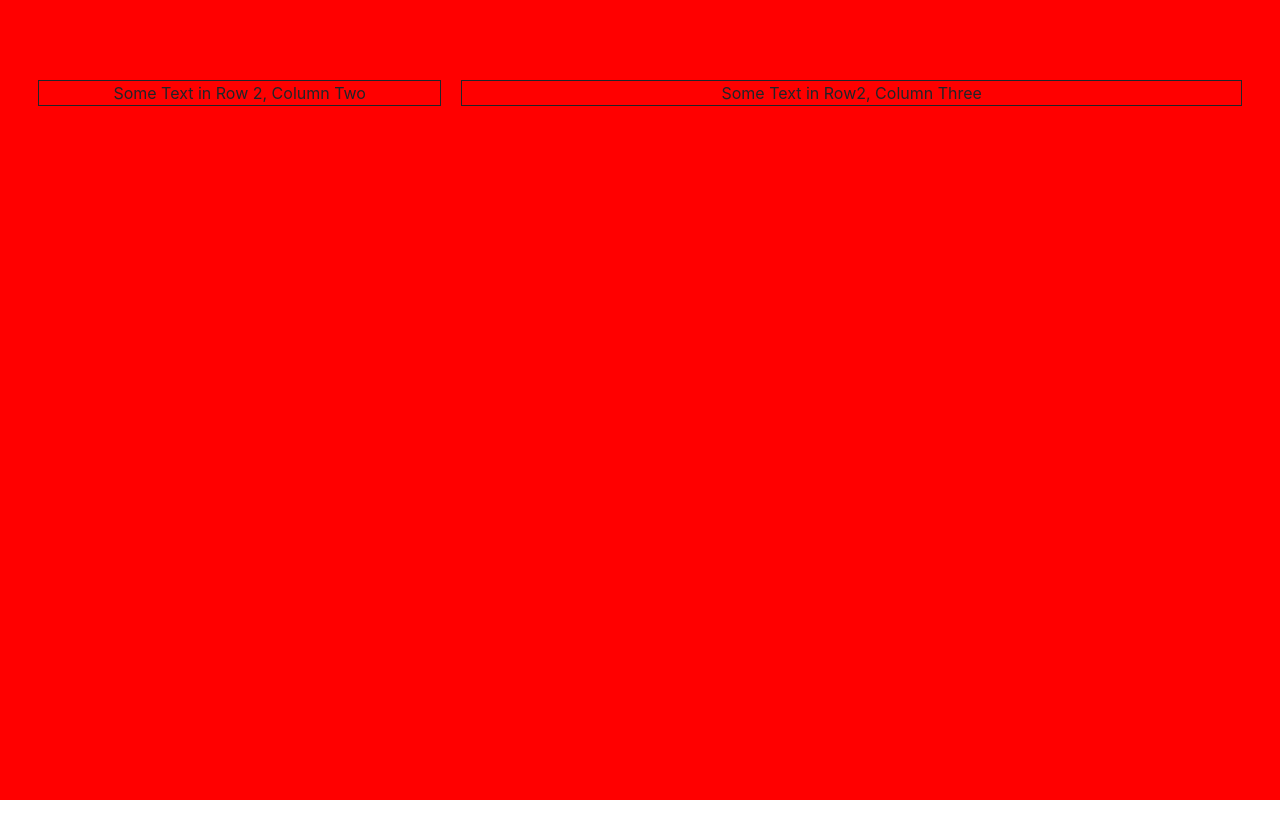
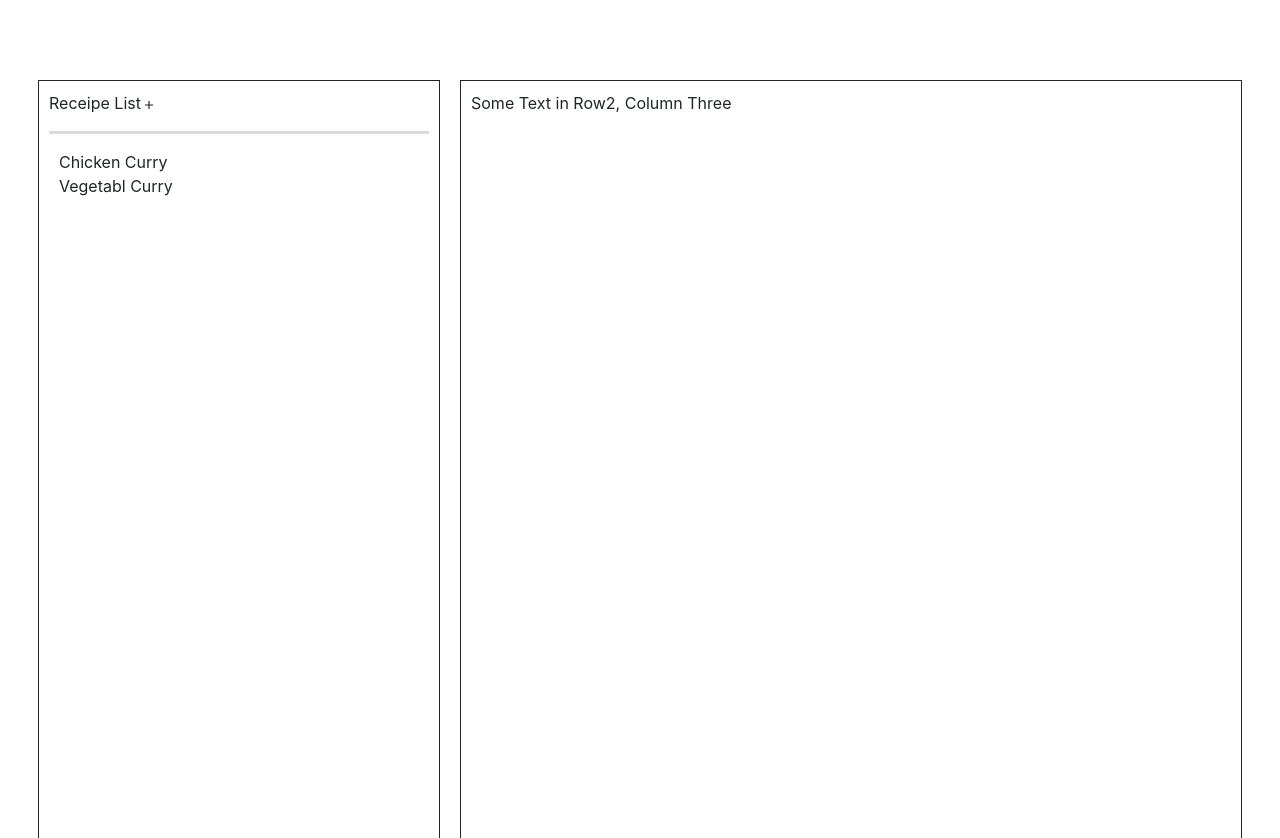
Before and after one commit to mankar246/receipe, a React (Create React App) app: page /receipe in a window 1280 px wide. Shown: the top 838 px of the page. Before the commit the page ends 800 px from the top, so only its background shows below. Built offline with nearby package versions, Linux system fonts and the light colour scheme.

Commit message:
React Redux post list

```diff
--- a/package.json
+++ b/package.json
@@ -7,7 +7,9 @@
     "@testing-library/jest-dom": "^5.17.0",
     "@testing-library/react": "^13.4.0",
     "@testing-library/user-event": "^13.5.0",
+    "bootstrap": "^5.3.2",
     "react": "^18.2.0",
+    "react-bootstrap": "^2.9.1",
     "react-dom": "^18.2.0",
     "react-icons": "^4.12.0",
     "react-redux": "^8.1.3",
--- a/src/App.js
+++ b/src/App.js
@@ -7,6 +7,7 @@ import { AddUser } from "./features/users/AddUser";
 import { EditUser } from "./features/users/EditUsers";
 import { Receipe } from "./features/receipe/Receipe";
 import Home from "./pages/Home";
+import { PostsList } from "./features/posts/PostsList";
 
 function App(id) {
   return (
@@ -18,6 +19,7 @@ function App(id) {
         <Route path="/add-user" element={<AddUser />}></Route>
         <Route path="/edit-user/:id" element={<EditUser />}></Route>
         <Route path="/receipe" element={<Receipe />}></Route>
+        <Route path="/postslist" element={<PostsList />}></Route>
       </Routes>
     </Router>
   );
--- /dev/null
+++ b/src/app/store.js
@@ -0,0 +1,9 @@
+import { configureStore } from "@reduxjs/toolkit";
+
+import postsReducer from "../features/posts/postsSlice";
+
+export default configureStore({
+  reducer: {
+    posts: postsReducer,
+  },
+});
--- /dev/null
+++ b/src/components/Modal.css
@@ -0,0 +1,4 @@
+.columns {
+  display: flex;
+  flex-direction: column;
+}
--- a/src/components/Modal.js
+++ b/src/components/Modal.js
@@ -3,8 +3,11 @@ import { useDispatch, useSelector } from "react-redux";
 import { useNavigate } from "react-router-dom";
 import styled from "styled-components";
 import { MdClose } from "react-icons/md";
+import "./Modal.css";
 
-export const Modal = ({ showModal, setShowModal }) => {
+import { Modal, Button } from "react-bootstrap";
+
+export const ModalPopup = ({ showModal, setShowModal }) => {
   const modalRef = useRef();
   const dispatch = useDispatch();
   const navigate = useNavigate();
@@ -15,9 +18,15 @@ export const Modal = ({ showModal, setShowModal }) => {
     }
   };
 
+  const [isShow, invokeModal] = React.useState(false);
+  const initModal = () => {
+    return invokeModal(!false);
+  };
+
   const [receipe, setReceipe] = useState("");
   const [ingredient, setIngredient] = useState("");
   const [direction, setDirection] = useState("");
+  const [error, setError] = useState(null);
 
   const handleReceipe = (e) => setReceipe(e.target.value);
   const handleIngre = (e) => setIngredient(e.target.value);
@@ -39,43 +48,63 @@ export const Modal = ({ showModal, setShowModal }) => {
     <>
       {showModal ? (
         <Background onClick={closeModal} ref={modalRef}>
-          <ModalWrapper showModal={showModal}>
-            <ModalContent>
-              <div className="three columns">
+          <Modal show={showModal}>
+            <Modal.Header
+              closeButton
+              onClick={() => setShowModal((prev) => !prev)}
+            >
+              <Modal.Title>React Modal Popover Example</Modal.Title>
+            </Modal.Header>
+            <Modal.Body>
+              <div className="row">
+                <div className="columns">
                   <label for="nameInput">Receipe</label>
                   <input
                     className="u-full-width"
                     type="text"
-                  id="receipe"
+                    placeholder="chicken curry"
+                    id="recepie"
                     onChange={handleReceipe}
                     value={receipe}
                   />
-                <label for="ingredientInput">Ingredient</label>
+                  <label for="ingredient">Ingredient</label>
                   <input
                     className="u-full-width"
                     type="text"
+                    placeholder="chicken"
                     id="ingredient"
                     onChange={handleIngre}
                     value={ingredient}
                   />
-                <label for="ingredientInput">Direction</label>
+                  <label for="description">Description</label>
                   <input
                     className="u-full-width"
-                  type="text"
-                  id="direction"
-                  onChange={handleDire}
-                  value={direction}
+                    type="email"
+                    placeholder="butter"
+                    id="ingredient"
+                    onChange={handleIngre}
+                    value={ingredient}
                   />
-                <button className="button-primary" onClick={addReceipe}>
-                  Add Receipe
-                </button>
+                  {error && error}
                 </div>
-            </ModalContent>
-            <CloseModalButton
+              </div>
+            </Modal.Body>
+            <Modal.Footer>
+              <Button
+                variant="danger"
+                onClick={() => setShowModal((prev) => !prev)}
+              >
+                Close
+              </Button>
+              <Button variant="dark" onClick={initModal}>
+                Store
+              </Button>
+            </Modal.Footer>
+            {/* <CloseModalButton
               aria-lable="Close modal"
               onClick={() => setShowModal((prev) => !prev)}
-            />
-          </ModalWrapper>
+            /> */}
+          </Modal>
         </Background>
       ) : null}
     </>
@@ -88,8 +117,8 @@ const Background = styled.div`
   background: rgba(0, 0, 0, 0.8);
   position: fixed;
   display: flex;
-  // justify-content: center;
-  // align-items: center;
+  justify-content: center;
+  align-items: center;
 `;
 
 const ModalWrapper = styled.div`
@@ -124,4 +153,4 @@ const CloseModalButton = styled(MdClose)`
   padding: 0px;
   z-index: 10;
 `;
-export default Modal;
+export default ModalPopup;
--- /dev/null
+++ b/src/features/posts/PostsList.js
@@ -0,0 +1,22 @@
+import React from "react";
+import { useSelector } from "react-redux";
+
+export const PostsList = () => {
+  const posts = useSelector((state) => state.posts);
+
+  const renderedPosts = posts.map((post) => (
+    <article key={post.id}>
+      <h3>{post.title}</h3>
+      <p className="post-content">{post.content.substring(0, 100)}</p>
+    </article>
+  ));
+
+  return (
+    <section className="posts-list">
+      <h2>Posts</h2>
+      {renderedPosts}
+    </section>
+  );
+};
+
+export default PostsList;
--- /dev/null
+++ b/src/features/posts/postsSlice.js
@@ -0,0 +1,14 @@
+import { createSlice } from "@reduxjs/toolkit";
+
+const initialState = [
+  { id: "1", title: "First Post", content: "Hello!" },
+  { id: "2", title: "Second Post", content: "More text" },
+];
+
+const postsSlice = createSlice({
+  name: "posts",
+  initialState,
+  reducers: {},
+});
+
+export default postsSlice.reducer;
--- a/src/features/receipe/Receipe.js
+++ b/src/features/receipe/Receipe.js
@@ -1,6 +1,7 @@
 import React, { useState } from "react";
+
 import styled from "styled-components";
-import Modal from "../../components/Modal";
+import ModalPopup from "../../components/Modal";
 import "./receipe.css";
 import { MdAdd } from "react-icons/md";
 
@@ -11,18 +12,30 @@ export function Receipe() {
     setShowModal((setShowModal) => !showModal);
   };
   return (
-    <Container>
+    <div className="example" spacing={1} justify="center">
       <div class="some-page-wrapper">
         <div class="row">
           <div class="single-column">
-            <div class="orange-column">Some Text in Row 2, Column Two</div>
+            <div class="orange-column">
+              <label>Receipe List</label>
+              <AddButton onClick={openModal}>Add Item</AddButton>
+            </div>
+            <hr class="solid"></hr>
+            <div class="item-list">
+              <label>Chicken Curry</label>
+            </div>
+            <div class="item-list">
+              <label>Vegetabl Curry</label>
+            </div>
           </div>
+
           <div class="double-column">
             <div class="blue-column">Some Text in Row2, Column Three</div>
           </div>
         </div>
       </div>
-    </Container>
+      <ModalPopup showModal={showModal} setShowModal={setShowModal} />
+    </div>
   );
 }
 
--- a/src/features/receipe/receipe.css
+++ b/src/features/receipe/receipe.css
@@ -1,5 +1,5 @@
 .some-page-wrapper {
-  background-color: red;
+  /* background-color: red; */
   width: 100%;
   margin: 0px;
   display: flex;
@@ -19,20 +19,38 @@
 .single-column {
   display: flex;
   flex-direction: column;
-  flex-basis: 100%;
+  flex-basis: 90%;
   flex: 1;
   box-sizing: border-box;
   border-style: solid;
   border-width: 1px;
-  margin: 0px 10px;
+  margin: 0px 10px 0px 10px;
+  padding: 10px;
+  height: auto;
 }
+
 .double-column {
   display: flex;
   flex-direction: column;
-  flex-basis: 100%;
+  flex-basis: 90%;
   flex: 2;
   box-sizing: border-box;
   border-style: solid;
   border-width: 1px;
-  margin: 0px 10px;
+  margin: 0px 10px 0px 10px;
+  padding: 10px;
+  height: 100vh;
 }
+.example {
+  flex-grow: 1;
+}
+
+hr.solid {
+  border-top: 3px solid #726969;
+}
+
+.item-list {
+  box-sizing: border-box;
+  margin: 0px 10px 0px 10px;
+  display: block;
+}
--- a/src/features/users/AddUser.jsx
+++ b/src/features/users/AddUser.jsx
@@ -14,13 +14,13 @@ export function AddUser() {
   const handleName = (e) => setName(e.target.value);
   const handleEmail = (e) => setEmail(e.target.value);
 
-  const usersAmount = useSelector((state) => state.users.length);
+  const usersId = useSelector((state) => state.users.length);
 
   const handleClick = () => {
     if (name && email) {
       dispatch(
         userAdded({
-          id: usersAmount + 1,
+          id: usersId + 1,
           name,
           email,
         })
--- a/src/index.js
+++ b/src/index.js
@@ -4,7 +4,7 @@ import "./index.css";
 import App from "./App";
 import { Provider } from "react-redux";
 import reportWebVitals from "./reportWebVitals";
-import store from "./store";
+import store from "./app/store";
 
 ReactDOM.render(
   <Provider store={store}>
```
Also changed, not shown: src/app/Navbar.js (added), 2 other files (tests, documents, lock files or other folders). Lines whose indentation alone changed are shown as unchanged.
